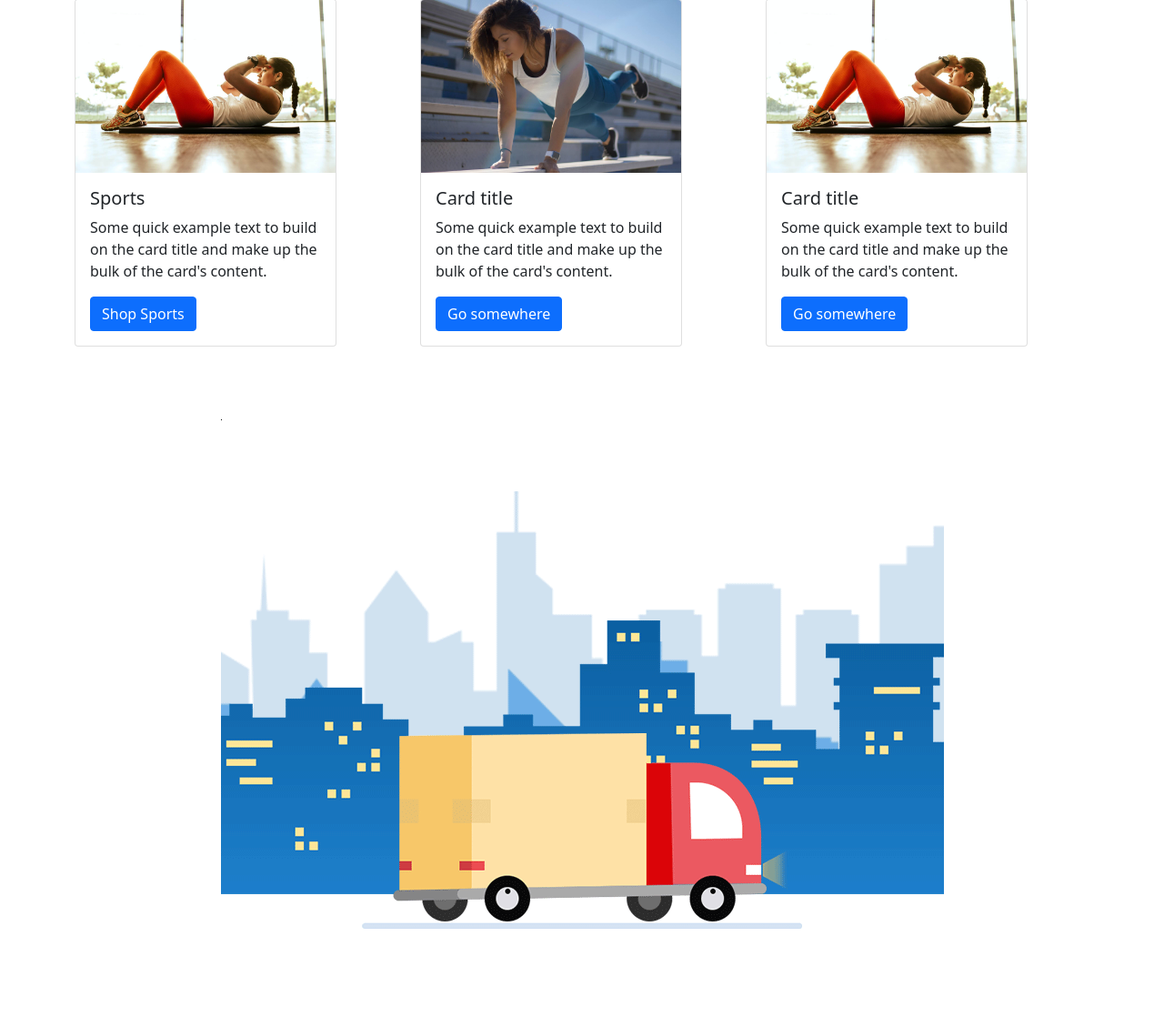
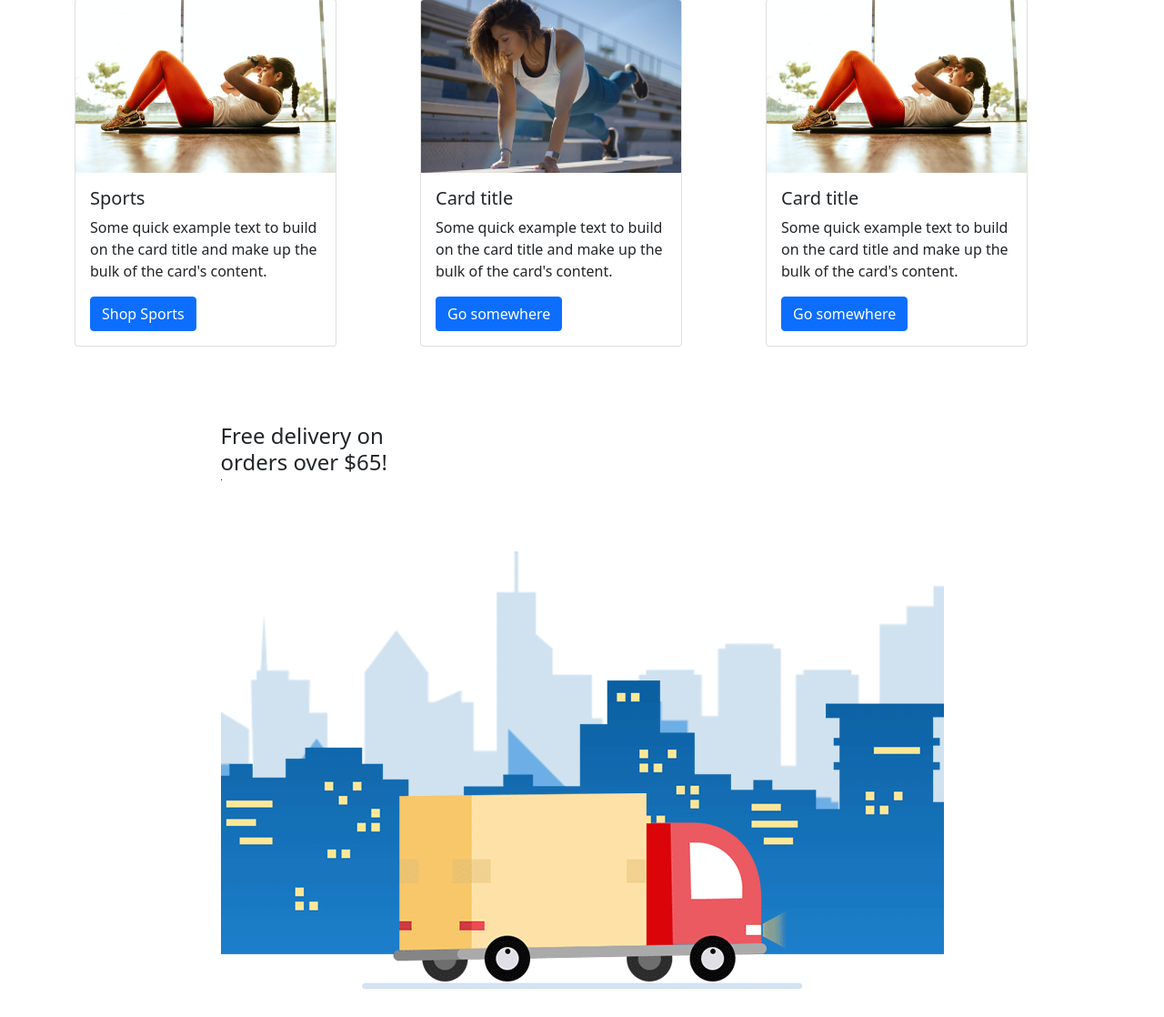
Before and after one commit to Code-Institute-Submissions/StephenJ2020-Sportmaster_JanResub, a Django app: page / in a window 1280 px wide. Shown: the part 944-2062 px from the top of the page at 91% size. Before the commit the page ends 1965 px from the top, so only its background shows below. Run offline with Django 3.2, Linux system fonts and the light colour scheme; some libraries are stand-ins or nearby versions.

Commit message:
feat: Update index.html with free-delivery-threshold

```diff
--- a/home/templates/home/index.html
+++ b/home/templates/home/index.html
@@ -94,6 +94,7 @@
    <div class="container delivery my-5">
        <div class="row my-3">
            <div class="col-10 col-md-6 col-lg-4">
+            <h4 class="my-1">Free delivery on orders over ${{ free_delivery_threshold }}!</h4>
                 <img src="/media/delivery.png" alt="Colourful sketch of a delivery van">
            </div>
        </div>
```
